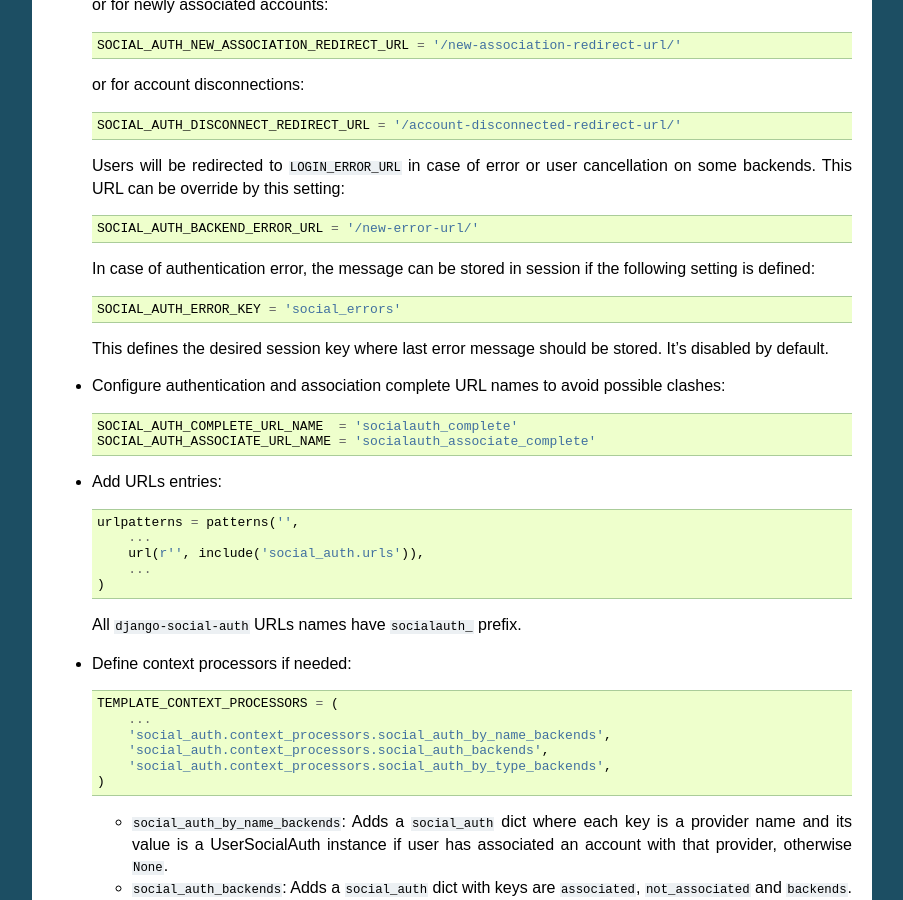
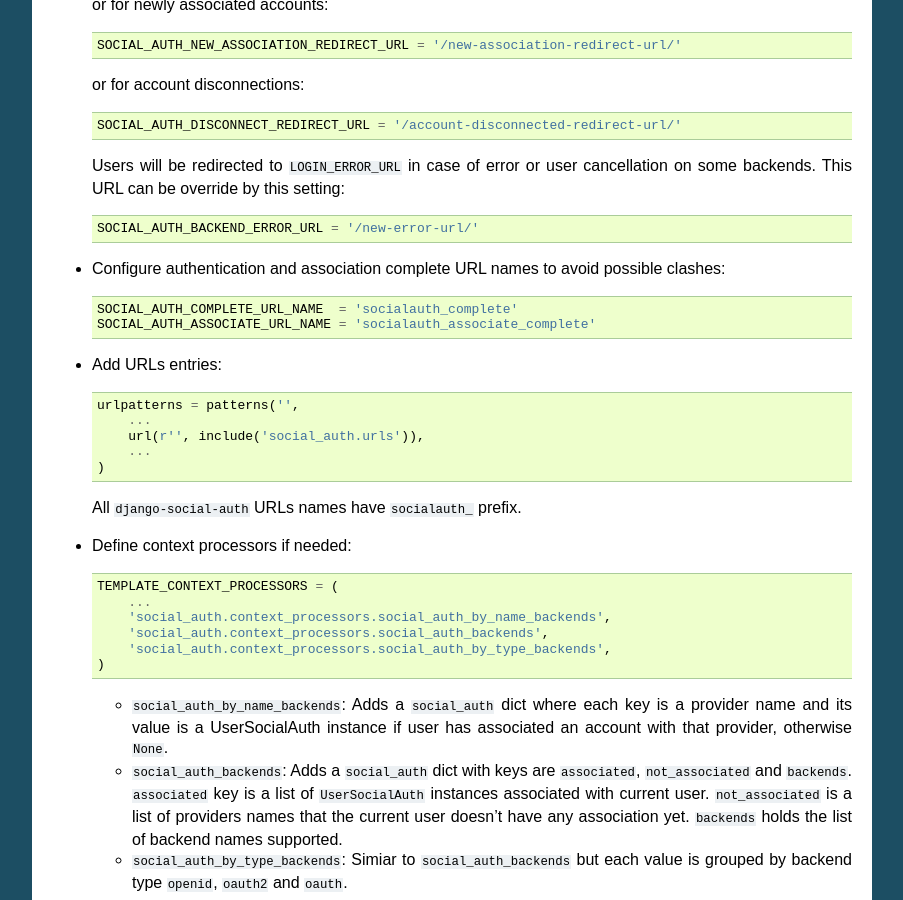
Before and after one commit to omab/django-social-auth, a Sphinx documentation site: the page built from doc/configuration.rst, in a window 1280 px wide and 900 px high, scrolled down 1252 px. Shown: the whole window, without its empty margins (198-1101 px from the left). Built offline with Sphinx 7.4.7, drawn with Linux system fonts in a browser that asks for light colours.

Commit message:
Remove deprecated setting from docs. Refs #175.

```diff
--- a/doc/configuration.rst
+++ b/doc/configuration.rst
@@ -79,14 +79,6 @@
   cancellation on some backends. This URL can be override by this setting::
 
     SOCIAL_AUTH_BACKEND_ERROR_URL = '/new-error-url/'
-
-  In case of authentication error, the message can be stored in session
-  if the following setting is defined::
-
-    SOCIAL_AUTH_ERROR_KEY = 'social_errors'
-
-  This defines the desired session key where last error message should be
-  stored. It's disabled by default.
 
 - Configure authentication and association complete URL names to avoid
   possible clashes::
```
Also changed, not shown: README.rst (+0 -8 lines).
